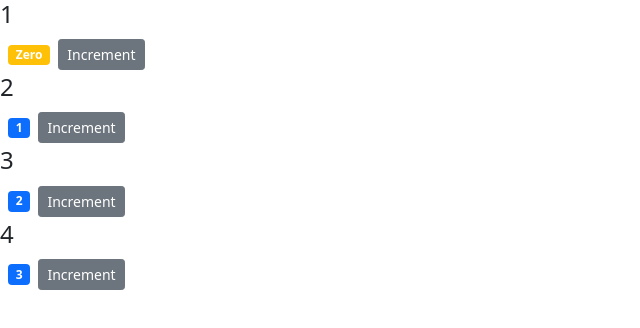
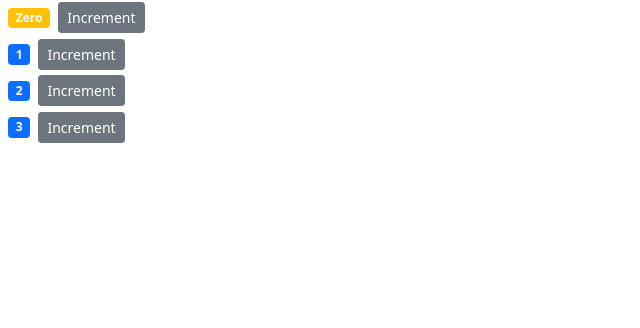
Before and after one commit to flick-23/react-app, a React (Create React App) app in the folder counter-app/: page / in a window 1280 px wide. Shown: the top 328 px of the page, without its empty margins (0-640 px from the left). Built offline with nearby package versions, Linux system fonts and the light colour scheme.

Commit message:
State vs Props

```diff
--- a/counter-app/src/components/counter.jsx
+++ b/counter-app/src/components/counter.jsx
@@ -22,6 +22,7 @@ class Counter extends Component {
 
     //binding the event handler
     handleIncrement = product => {
+        // this.props.value = 0;  React does not allow to change properties of props object, this will throw error
         console.log(product);
         this.setState({count: this.state.count+1})         //this tell react that there has been a change
     }
@@ -32,7 +33,6 @@ class Counter extends Component {
         console.log('props',this.props);    //properties of the props obj
         return (
         <div>
-        <h4>{this.props.id}</h4>
             <span className={this.getBadgeClasses()}>{this.formatCount()}</span>
             <button onClick={() => this.handleIncrement(12)} className="btn btn-secondary btn-sm">Increment</button>
         </div>
--- a/counter-app/src/components/counters.jsx
+++ b/counter-app/src/components/counters.jsx
@@ -15,7 +15,6 @@ class Counters extends React.Component {
         return (<div>
             {this.state.counters.map(counter =>
             <Counter key={counter.id} value={counter.value} id={counter.id}>
-                {/* <h4>Counter #{counter.id}</h4> */}
             </Counter>
             )}
         </div>);
```
